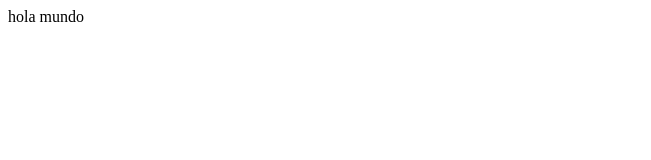
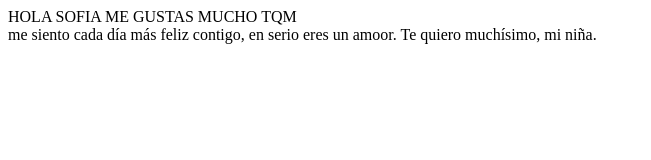
Before and after one commit to dfg161/coursera-test, a plain HTML site: page module3-solution/index.html in a window 1280 px wide. Shown: the whole page, without its empty margins (0-651 px from the left). Drawn offline with Linux system fonts and the light colour scheme.

Commit message:
Update index.html

```diff
--- a/module3-solution/index.html
+++ b/module3-solution/index.html
@@ -7,6 +7,10 @@
     <title>Document</title>
 </head>
 <body>
-    hola mundo
+    HOLA SOFIA ME GUSTAS MUCHO TQM
+    <div>me siento cada día más feliz contigo, en serio eres un amoor. Te quiero muchísimo, mi niña.
+
+
+        </div>
 </body>
 </html>
```
